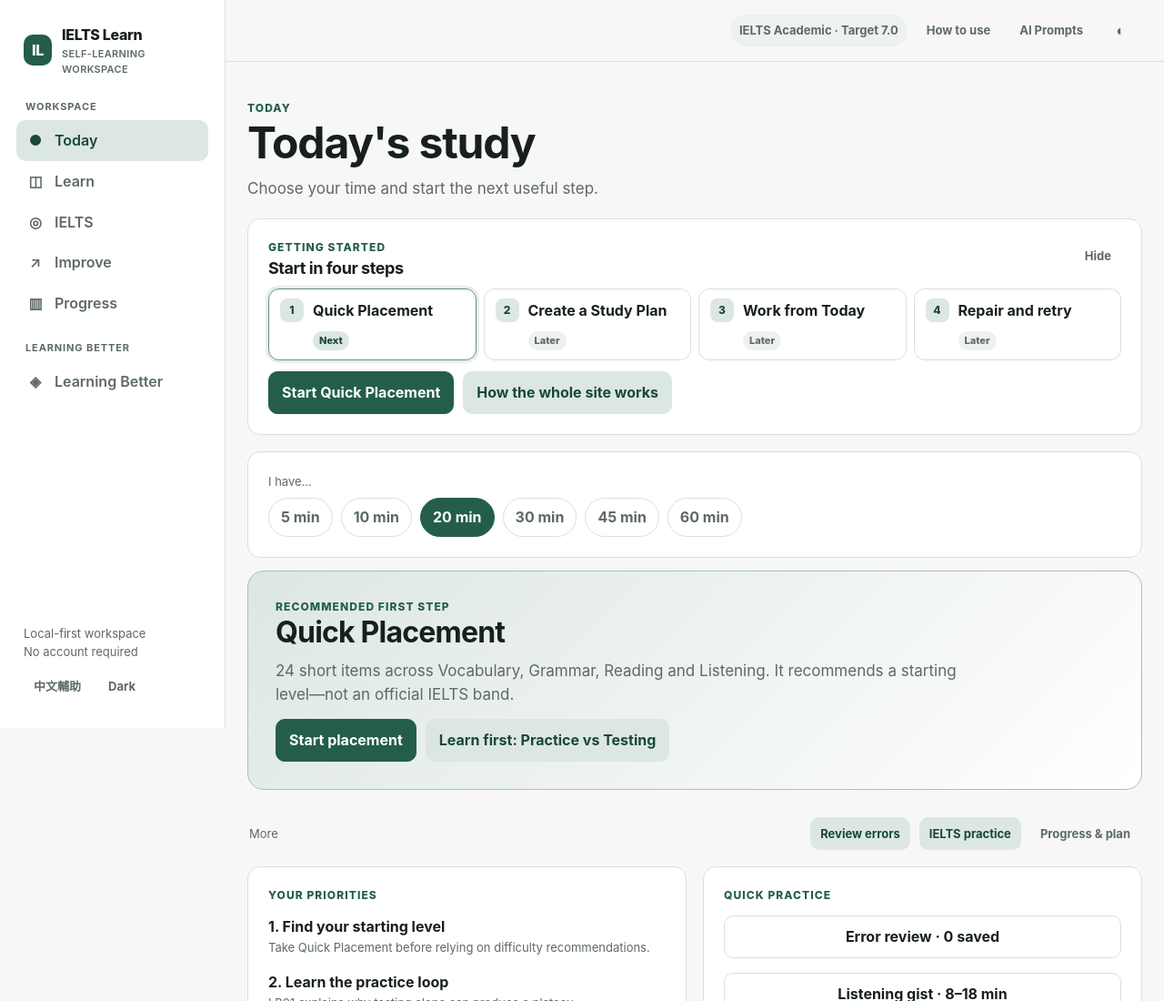
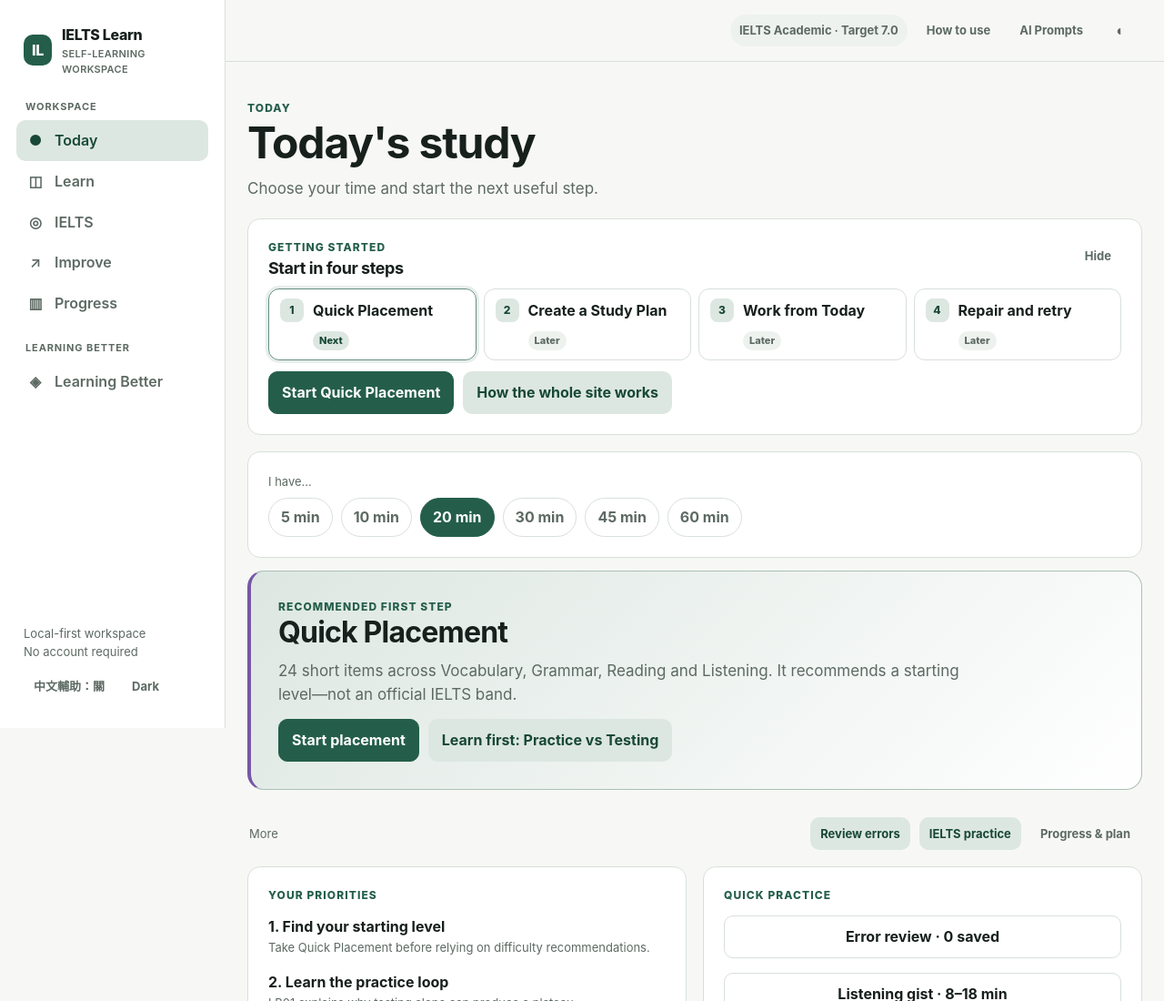
Before and after one commit to edisontw/ielts-self-learning, a website with bundled scripts: page index.html in a window 1280 px wide. Shown: the top 1100 px of the page at 91% size. Built offline with nearby package versions, Linux system fonts and the light colour scheme.

Commit message:
V1.13: load skill identity and Chinese-help assets

```diff
--- a/index.html
+++ b/index.html
@@ -14,6 +14,7 @@
   <link rel="stylesheet" href="./speaking-practice-bank-v1.css" />
   <link rel="stylesheet" href="./ux-polish-v1.css" />
   <link rel="stylesheet" href="./learner-uat-fixes-v113.css" />
+  <link rel="stylesheet" href="./skill-identity-v113.css" />
 </head>
 <body>
   <a class="skip-link" href="#main">Skip to main content</a>
@@ -68,5 +69,6 @@
   <script type="module" src="./today-primary-v18.js"></script>
   <script type="module" src="./speaking-practice-bank-bootstrap-v1.js"></script>
   <script type="module" src="./learner-uat-fixes-v113.js"></script>
+  <script type="module" src="./skill-identity-v113.js"></script>
 </body>
 </html>
```
